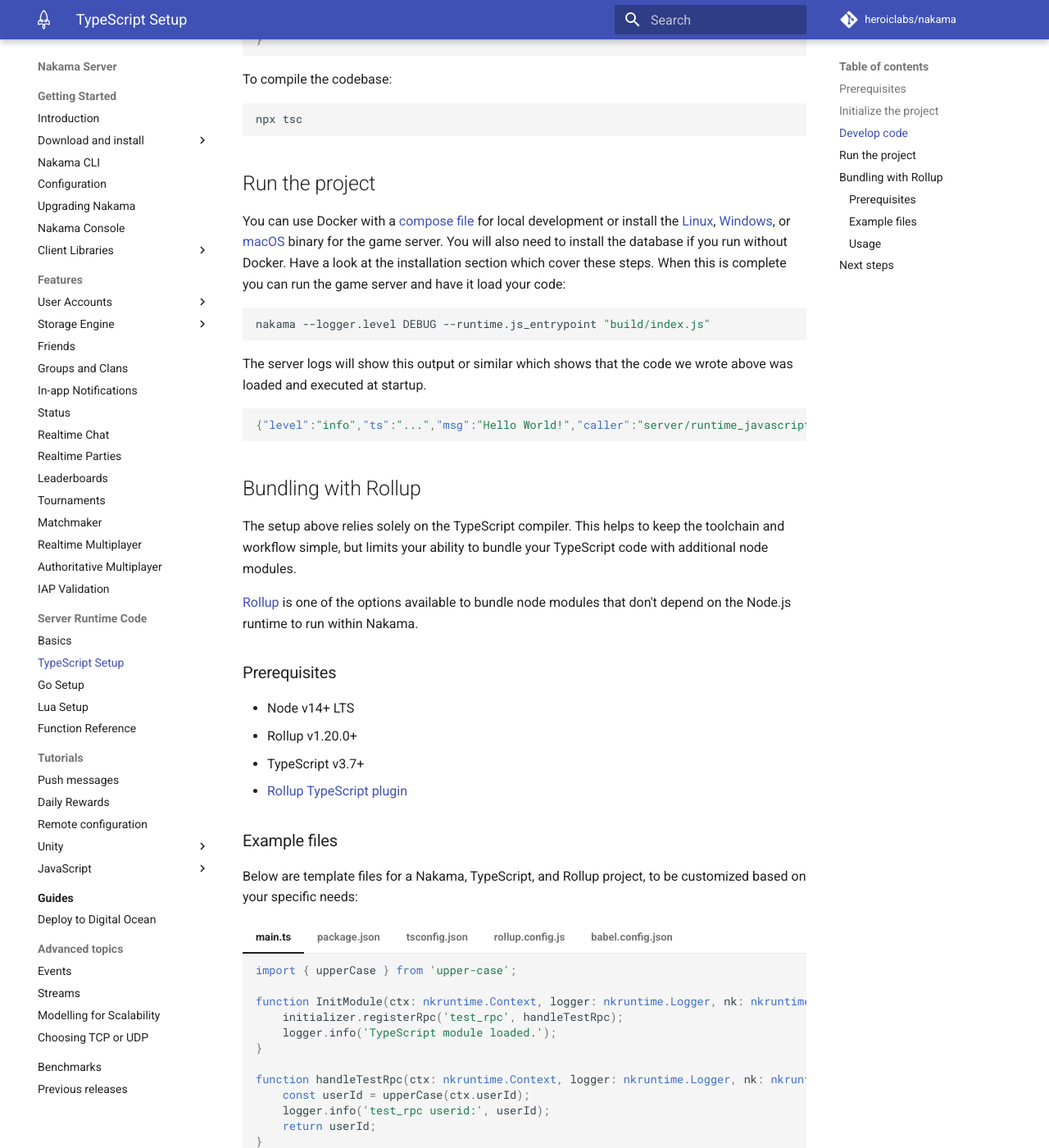
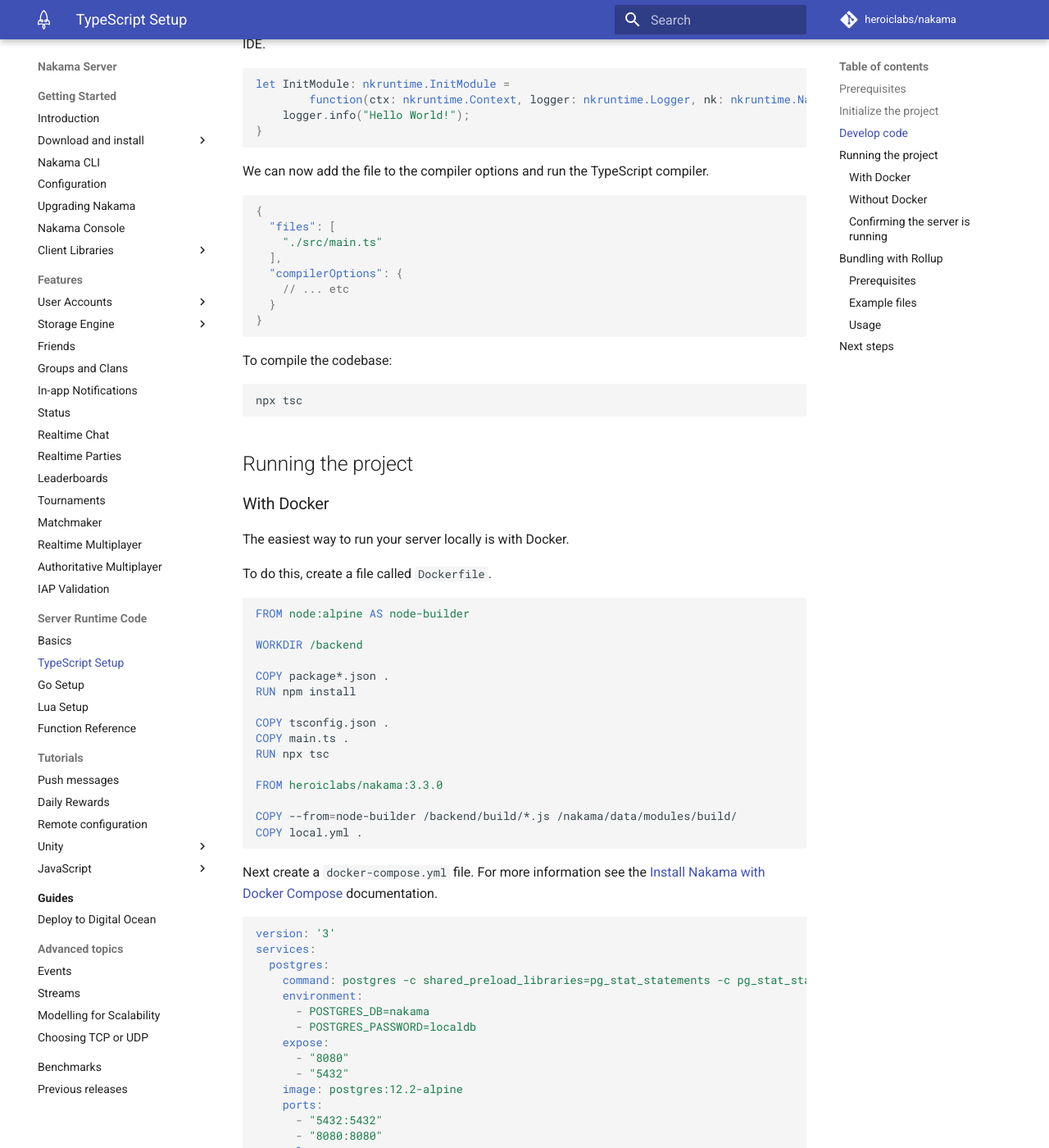
Before and after one commit to heroiclabs/nakama-docs, an MkDocs documentation site: the page built from docs/runtime-code-typescript-setup.md, in a window 1280 px wide and 1400 px high, scrolled down 3013 px. Shown: the whole window at 82% size. Built offline with MkDocs 1.6.1 and Material for MkDocs 9.7.7, drawn with Linux system fonts in a browser that asks for light colours; comment, search, counter and statistics services are not loaded; some of the changed text lies outside the part shown.

Commit message:
Copy over updates to TS setup

````diff
--- a/docs/runtime-code-typescript-setup.md
+++ b/docs/runtime-code-typescript-setup.md
@@ -8,6 +8,8 @@
 
 !!! Note
     You can learn more about how to write your JavaScript code in TypeScript in the <a href="https://www.typescriptlang.org/docs/handbook/typescript-in-5-minutes.html" target="_blank">official documentation</a>.
+
+<iframe width="560" height="315" src="https://www.youtube.com/embed/FXguREV6Zf8" title="YouTube video player" frameborder="0" allow="accelerometer; autoplay; clipboard-write; encrypted-media; gyroscope; picture-in-picture" allowfullscreen></iframe>
 
 ## Prerequisites
 
@@ -127,13 +129,101 @@
 npx tsc
 ```
 
-## Run the project
+## Running the project
 
-You can use Docker with a [compose file](install-docker-quickstart.md) for local development or install the [Linux](install-binary-linux-quickstart.md), [Windows](install-binary-windows-quickstart.md), or [macOS](install-binary-macos-quickstart.md) binary for the game server. You will also need to install the database if you run without Docker. Have a look at the installation section which cover these steps. When this is complete you can run the game server and have it load your code:
+### With Docker
+
+The easiest way to run your server locally is with Docker.
+
+To do this, create a file called `Dockerfile`.
+
+```dockerfile
+FROM node:alpine AS node-builder
+
+WORKDIR /backend
+
+COPY package*.json .
+RUN npm install
+
+COPY tsconfig.json .
+COPY main.ts .
+RUN npx tsc
+
+FROM heroiclabs/nakama:3.3.0
+
+COPY --from=node-builder /backend/build/*.js /nakama/data/modules/build/
+COPY local.yml .
+```
+
+Next create a `docker-compose.yml` file. For more information see the [Install Nakama with Docker Compose](/install-docker-quickstart/) documentation.
+
+```yml
+version: '3'
+services:
+  postgres:
+    command: postgres -c shared_preload_libraries=pg_stat_statements -c pg_stat_statements.track=all
+    environment:
+      - POSTGRES_DB=nakama
+      - POSTGRES_PASSWORD=localdb
+    expose:
+      - "8080"
+      - "5432"
+    image: postgres:12.2-alpine
+    ports:
+      - "5432:5432"
+      - "8080:8080"
+    volumes:
+      - data:/var/lib/postgresql/data
+
+  nakama:
+    build: .
+    depends_on:
+      - postgres
+    entrypoint:
+      - "/bin/sh"
+      - "-ecx"
+      - >
+        /nakama/nakama migrate up --database.address postgres:localdb@postgres:5432/nakama &&
+        exec /nakama/nakama --config /nakama/data/local.yml --database.address postgres:localdb@postgres:5432/nakama
+    expose:
+      - "7349"
+      - "7350"
+      - "7351"
+    healthcheck:
+      test: ["CMD", "curl", "-f", "http://localhost:7350/"]
+      interval: 10s
+      timeout: 5s
+      retries: 5
+    links:
+      - "postgres:db"
+    ports:
+      - "7349:7349"
+      - "7350:7350"
+      - "7351:7351"
+    restart: unless-stopped
+
+volumes:
+  data:
+```
+
+Now run the server with the command:
+
+```
+docker compose up
+```
+
+### Without Docker
+
+Install a Nakama binary stack for [Linux](install-binary-linux-quickstart.md), [Windows](install-binary-windows-quickstart.md), or [macOS](install-binary-macos-quickstart.md). When this is complete you can run the game server and have it load your code:
 
 ``` shell
 nakama --logger.level DEBUG --runtime.js_entrypoint "build/index.js"
 ```
+
+!!! note "Note"
+    You'll need to have built the `build/index.js` file by running `npx tsc` from the Terminal before you can execute the above command.
+
+### Confirming the server is running
 
 The server logs will show this output or similar which shows that the code we wrote above was loaded and executed at startup.
 
````
